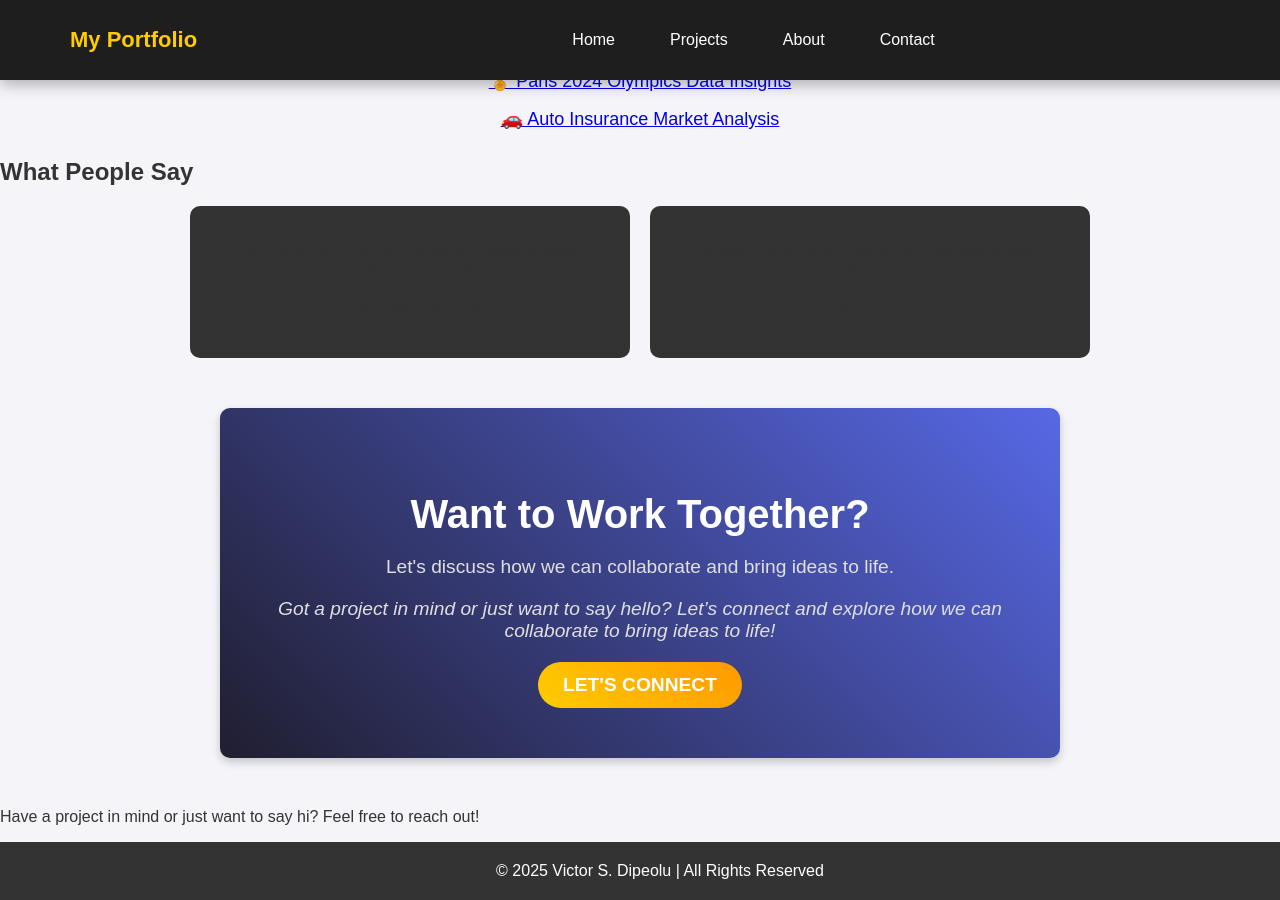
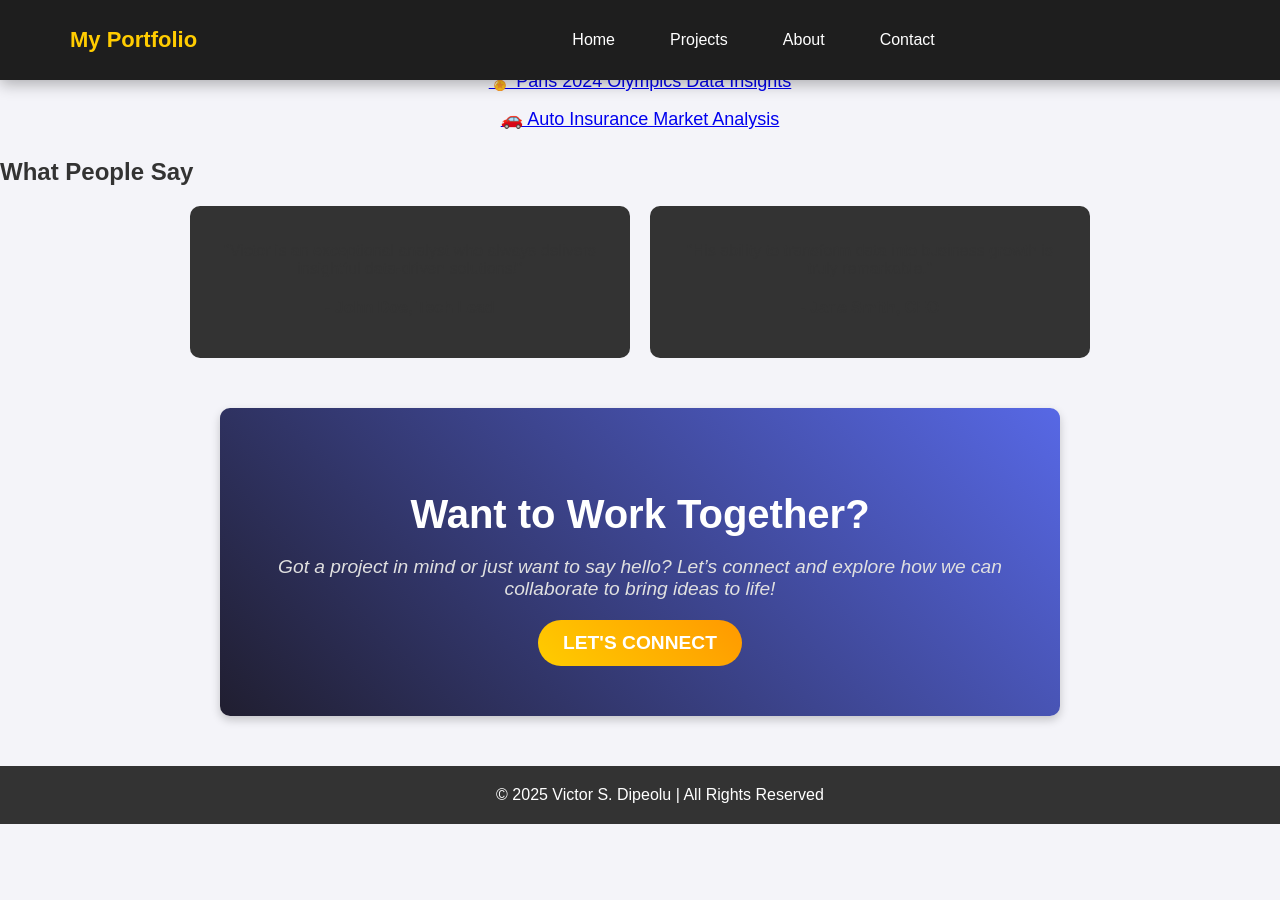
Before and after one commit to Vicmandip1/Portfolio, a Jekyll site: the page about.html, which Jekyll copies as it is, in a window 1280 px wide and 900 px high, scrolled down 3142 px. Built offline with Jekyll 4.4.1, drawn with Linux system fonts in a browser that asks for light colours; after the commit the page ends 3966 px from its top, so only the background shows below that.

Commit message:
Update about.html

```diff
--- a/about.html
+++ b/about.html
@@ -186,13 +186,9 @@
 <!-- Let's Connect Section -->
 <section class="connect-section">
     <h2>Want to Work Together?</h2>
-    <p>Let's discuss how we can collaborate and bring ideas to life.</p>
     <p class="connect-text">Got a project in mind or just want to say hello? Let’s connect and explore how we can collaborate to bring ideas to life!</p>
     <a href="contact.html" class="connect-btn">Let's Connect</a>
 </section>
-
-
-    <p>Have a project in mind or just want to say hi? Feel free to reach out!</p>
 
 
 <!-- Footer -->
```
